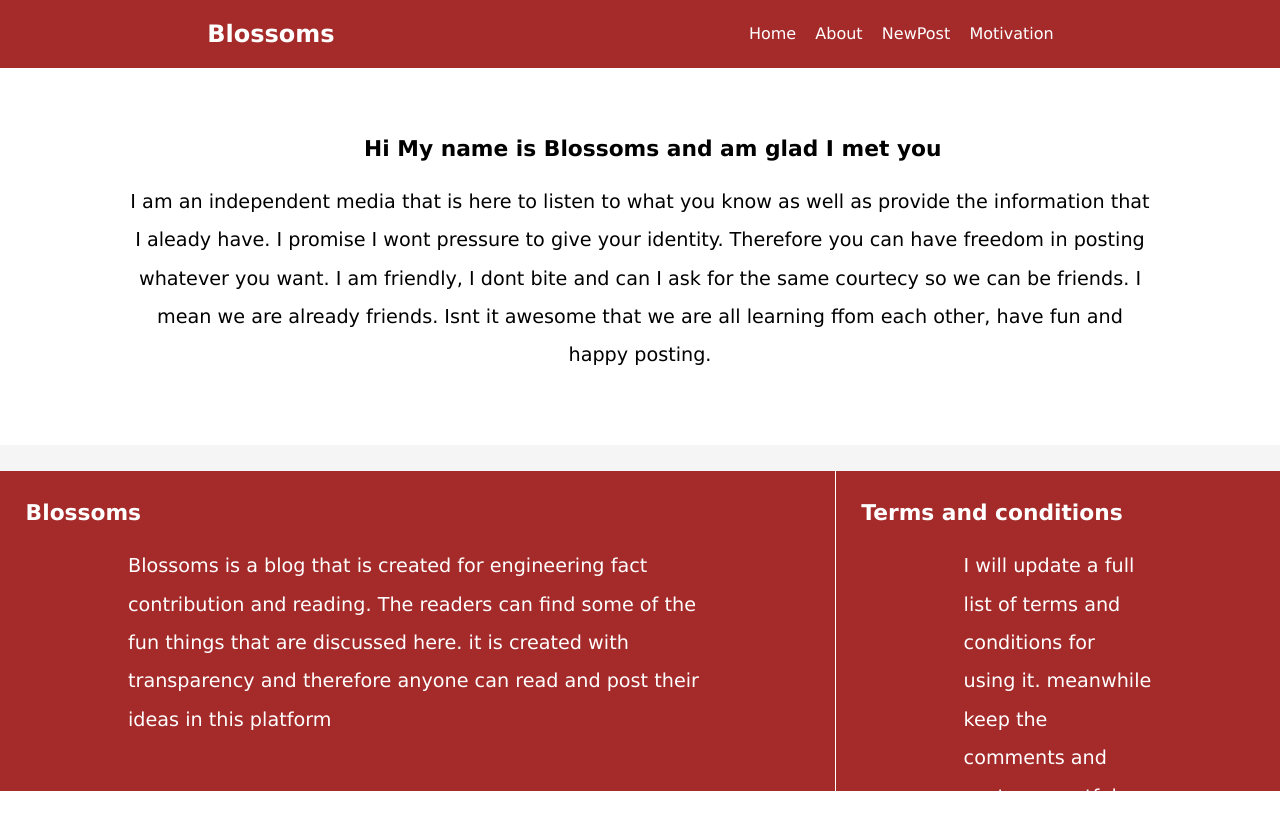
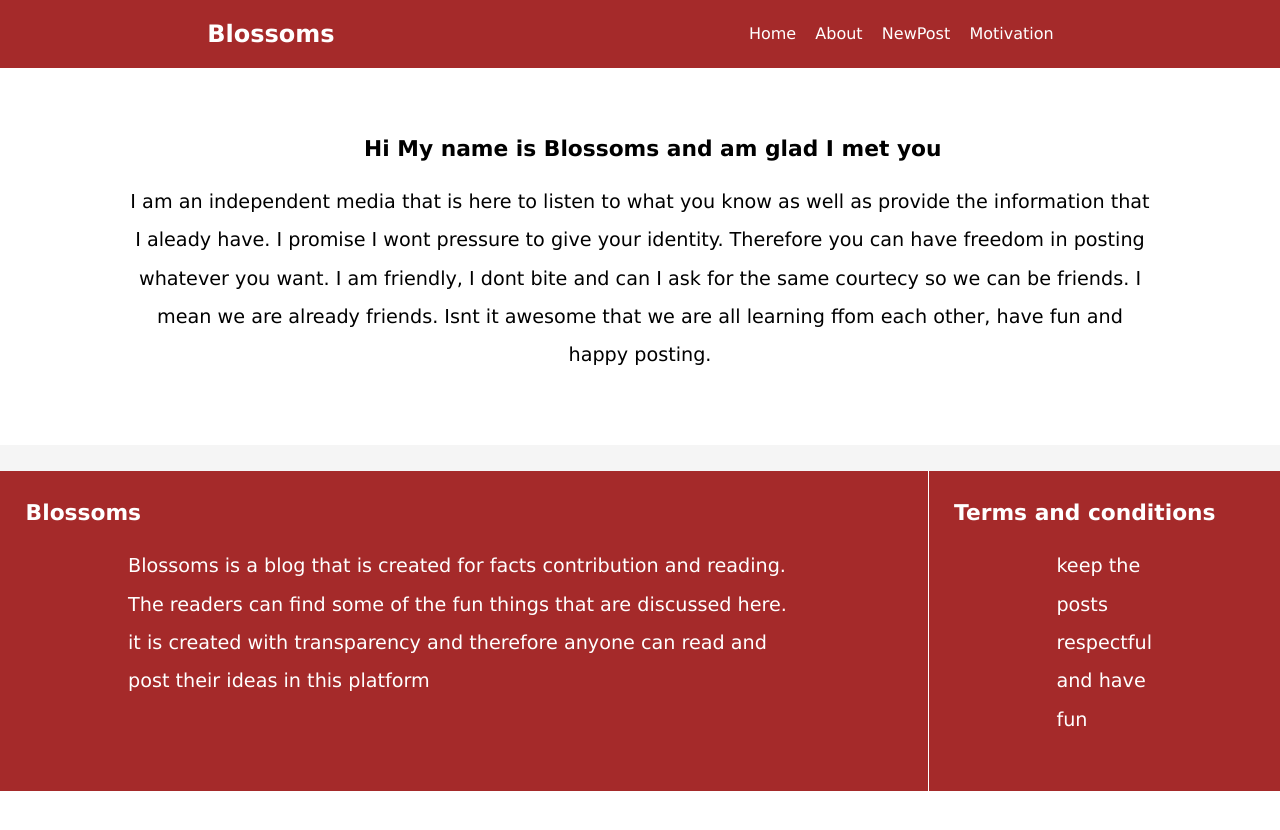
Before and after one commit to Mary-Wanyama/blossoms, a React (Create React App) app: page /About in a window 1280 px wide. Shown: the top 830 px of the page. After the commit the page ends 800 px from the top, so only its background shows below. Built offline with nearby package versions, Linux system fonts and the light colour scheme.

Commit message:
This commit adds styling to the home page

```diff
--- a/src/Components/File.css
+++ b/src/Components/File.css
@@ -114,7 +114,7 @@ button{
 
 .h1 span{
     display: inline-block;
-    animation: animate 3s linear infinite;
+    animation: animate 6s linear forwards;
 }
 @keyframes animate
 {
@@ -122,7 +122,7 @@ button{
     {
        opacity: 0;
        transform: rotateY(90deg);
-       filter: blur(0.1em);
+       filter: blur(0.5em);
        color: white;
        box-shadow: 0.3vw 0.3vw 1em aqua;
     }
@@ -131,6 +131,7 @@ button{
      opacity: 1;
      transform: rotateY(0deg);
      color: brown;
+     text-shadow: 0.1vw 0.1vw 0.8em lime;
     }
 }
 em{
--- a/src/Components/Footer.js
+++ b/src/Components/Footer.js
@@ -8,16 +8,14 @@ function Footer() {
         <footer>
             <span>
                 <h3>Blossoms</h3>
-                <p>Blossoms is a blog that is created for engineering fact contribution and reading. The readers can find some of the fun things that
+                <p>Blossoms is a blog that is created for facts contribution and reading. The readers can find some of the fun things that
                     are discussed here. it is created with transparency and therefore anyone can read and post their ideas in this platform
                 </p>
             </span>
             <span className="span"> </span>
             <span>
                 <h3>Terms and conditions</h3>
-                <p>I will update a full list of terms and conditions for using it. meanwhile keep the comments and posts respectful and
-                    true
-                </p>
+                <p>keep the posts respectful and have fun</p>
             </span>
 
         </footer>
```
